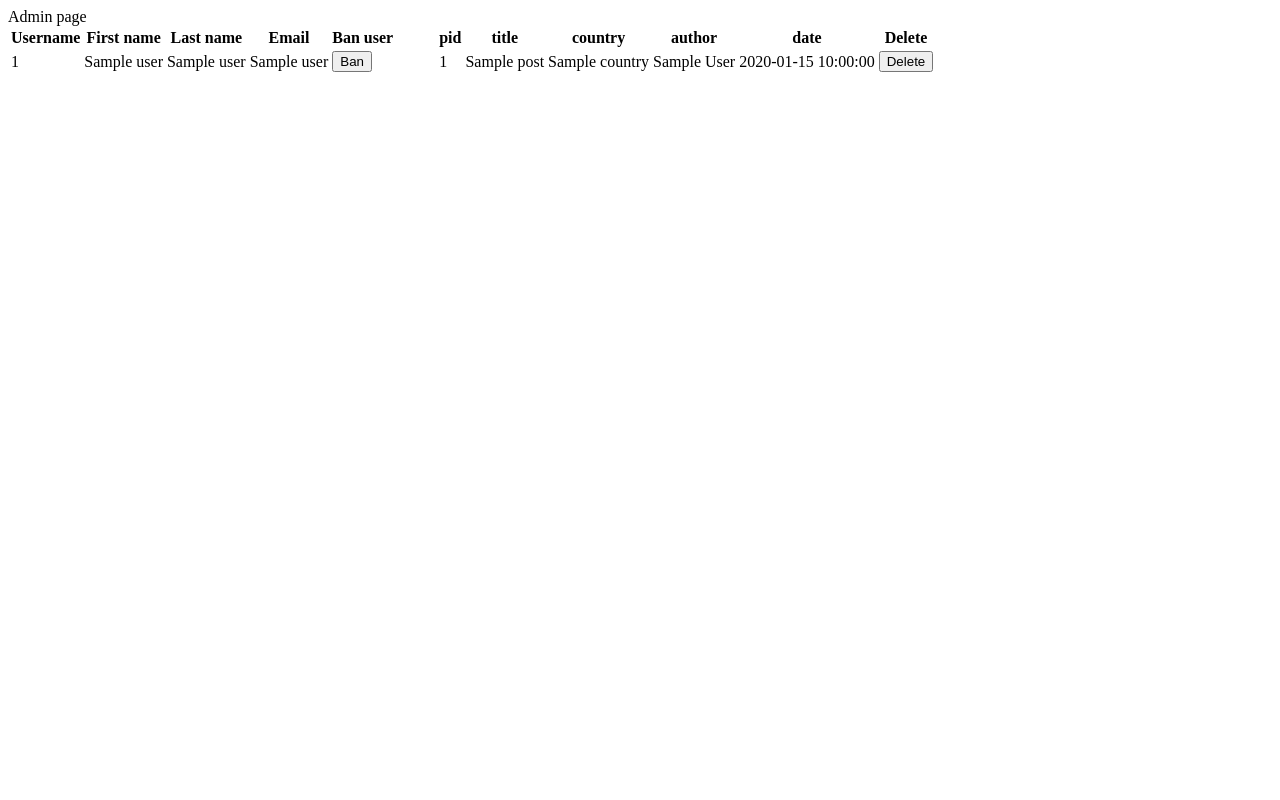
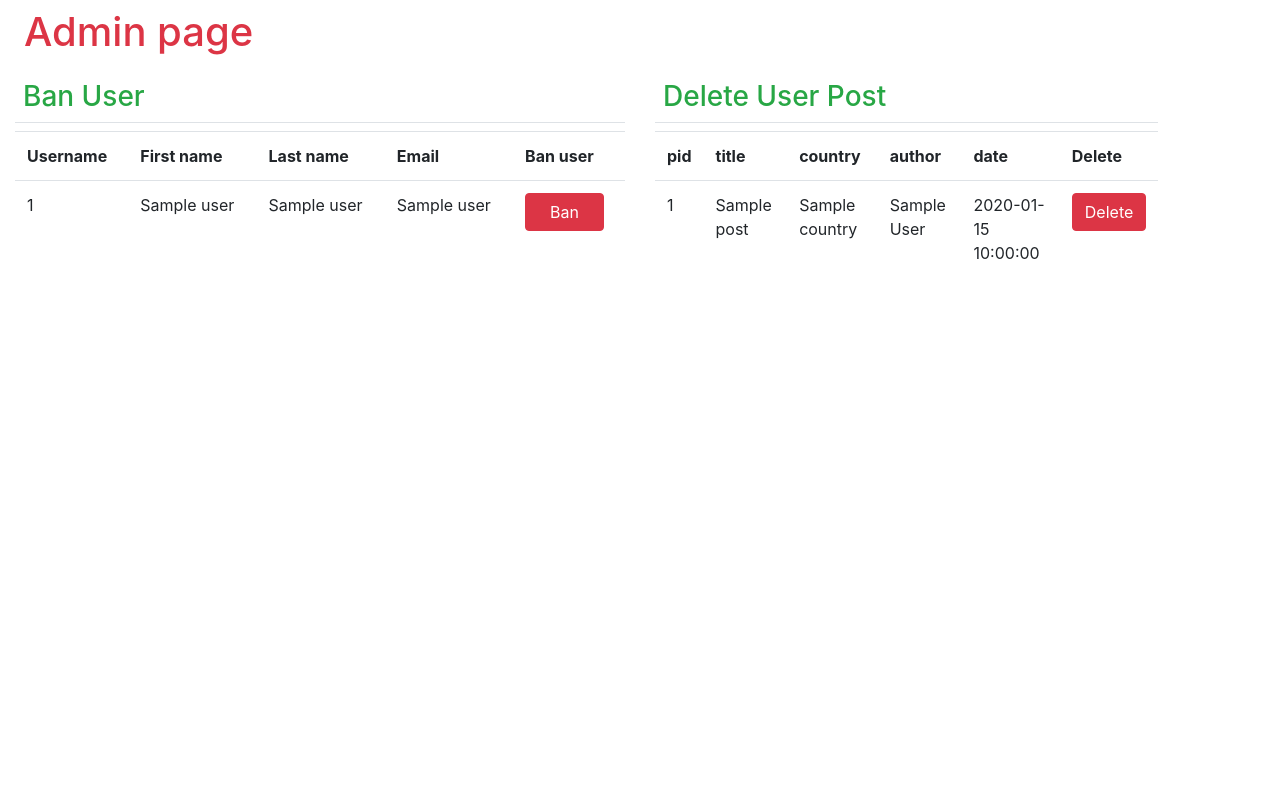
Before and after one commit to nuridagasan/Travelly-PYthon-API-and-server, a Flask app: template Server/templates/admin.html in a window 1280 px wide. Run offline with Flask 2, Linux system fonts and the light colour scheme; the template is opened without the code that fills it: most values are stand-ins (such as "Sample title", 1, 10 or a date in 2020); some libraries are stand-ins or nearby versions.

Commit message:
admin.html css is created

```diff
--- a/DB_seeder.py
+++ b/DB_seeder.py
@@ -7,7 +7,7 @@ def getConn():
     #pw = pwFile.read()
     #pwFile.close()
     connStr = "host=localhost \
-               dbname=Travelly user=postgres password = " + "password"
+               dbname=Travelly user=postgres password = " + "12345"
     conn=psycopg2.connect(connStr)
     return  conn
 
--- a/Server/app.py
+++ b/Server/app.py
@@ -52,7 +52,7 @@ app.config['SECRET_KEY'] = 'Thisisasecret!'
     #return sess_id
 
 def getcon():
-    connStr = "host='localhost' user='postgres' dbname='Travelly' password=password"
+    connStr = "host='localhost' user='postgres' dbname='Travelly' password=12345"
     conn=psycopg2.connect(connStr)
     return conn
 
--- a/Server/static/styles/home.css
+++ b/Server/static/styles/home.css
@@ -61,3 +61,17 @@ font-size : 1.4rem!important;
 background-color: #f8f8f8!important;
 box-shadow: 1px 1px 1px 1px;
 }
+
+.text-color-red {
+    color:red;
+}
+
+/* Beginning of the table styles  */
+.table-scrollbar {
+    position: relative;
+    height: 500px;
+    overflow: auto;
+}
+.table-scroll-y {
+display: block;
+}
--- a/Server/templates/admin.html
+++ b/Server/templates/admin.html
@@ -1,15 +1,34 @@
 <!DOCTYPE html>
 <html lang="en">
+
 <head>
     <meta charset="UTF-8">
     <meta http-equiv="X-UA-Compatible" content="IE=edge">
     <meta name="viewport" content="width=device-width, initial-scale=1.0">
     <title>Document</title>
+    <link rel="stylesheet" type="text/css" href="{{ url_for('static',filename='styles/home.css') }}">
+    <script src="https://code.jquery.com/jquery-3.3.1.slim.min.js"
+        integrity="sha384-q8i/X+965DzO0rT7abK41JStQIAqVgRVzpbzo5smXKp4YfRvH+8abtTE1Pi6jizo"
+        crossorigin="anonymous"></script>
+    <script src="https://cdnjs.cloudflare.com/ajax/libs/popper.js/1.14.7/umd/popper.min.js"
+        integrity="sha384-UO2eT0CpHqdSJQ6hJty5KVphtPhzWj9WO1clHTMGa3JDZwrnQq4sF86dIHNDz0W1"
+        crossorigin="anonymous"></script>
+    <script src="https://stackpath.bootstrapcdn.com/bootstrap/4.3.1/js/bootstrap.min.js"
+        integrity="sha384-JjSmVgyd0p3pXB1rRibZUAYoIIy6OrQ6VrjIEaFf/nJGzIxFDsf4x0xIM+B07jRM"
+        crossorigin="anonymous"></script>
+    <link rel="stylesheet" href="https://stackpath.bootstrapcdn.com/bootstrap/4.3.1/css/bootstrap.min.css"
+        integrity="sha384-ggOyR0iXCbMQv3Xipma34MD+dH/1fQ784/j6cY/iJTQUOhcWr7x9JvoRxT2MZw1T" crossorigin="anonymous">
+
 </head>
+
 <body>
-    Admin page
-    <div class='container' style='display:flex'>
-        <table style='margin-right: 40px'>
+    <h1 class="text-danger mb-3 mt-2 ml-4 deneme">Admin page</h1>
+    <div class='container-fluid'>
+        <div class="row">
+            <div class="col-xl-6 col-lg-8 mb-5">
+                <h3 class="text-success p-2 border-bottom">Ban User</h3>
+                <div class="table-scrollbar table-scroll-y">
+                    <table class="table">
                         <tr>
                             <th>Username</th>
                             <th>First name</th>
@@ -23,11 +42,16 @@
                             <td>{{user[1]}}</td>
                             <td>{{user[2]}}</td>
                             <td>{{user[3]}}</td>
-                    <td><button value={{user[0]}} class='del_user'>Ban</button></td>
+                            <td><button value={{user[0]}} class='del_user btn btn-danger px-4'>Ban</button></td>
                         </tr>
                         {%endfor%}
                     </table>
-        <table>
+                </div>
+            </div>
+            <div class="col-xl-5 col-lg-8">
+                <h3 class="text-success p-2 border-bottom">Delete User Post</h3>
+                <div class="table-scrollbar table-scroll-y">
+                    <table class="table">
                         <tr>
                             <th>pid</th>
                             <th>title</th>
@@ -43,10 +67,13 @@
                             <td>{{post['country']}}</td>
                             <td>{{post['author']}}</td>
                             <td>{{post['date']}}</td>
-                    <td><button class='del_post' value={{post['pid']}}>Delete</button></td>
+                            <td><button class='del_post btn btn-danger' value={{post['pid']}}>Delete</button></td>
                         </tr>
                         {%endfor%}
                     </table>
+                </div>
+            </div>
+        </div>
     </div>
 
     <script>
@@ -59,7 +86,7 @@
                     headers: {
                         Accept: 'application/json',
                         'Content-Type': 'application/json',
-                }, body: JSON.stringify({user:user_to_delete})
+                    }, body: JSON.stringify({ user: user_to_delete })
                 }).then(res => location.reload())
             })
         })
@@ -69,15 +96,16 @@
             btn.addEventListener('click', async e => {
                 post_to_delete = btn.value;
                 console.log(post_to_delete)
-                const call = fetch('/api/deletepost',{
+                const call = fetch('/api/deletepost', {
                     method: 'POST',
                     headers: {
                         Accept: 'application/json',
                         'Content-Type': 'application/json',
-                }, body: JSON.stringify({pid:post_to_delete})
+                    }, body: JSON.stringify({ pid: post_to_delete })
                 }).then(res => location.reload())
             })
         })
     </script>
 </body>
+
 </html>
--- a/Server/templates/home.html
+++ b/Server/templates/home.html
@@ -56,7 +56,7 @@
         </li>
       </ul>
       {%if admin_btn %}
-      <a href="/admin">Admin</a>
+      <a class="nav-link navbar-font-size text-color-red" href="/admin">Admin</a>
       {% endif %}
       {% if home_buttons %}
       <a class="nav-link navbar-font-size text-color" href="/profile">Profile <span class="sr-only">(current)</span></a>
```
Lines whose indentation alone changed are shown as unchanged.
